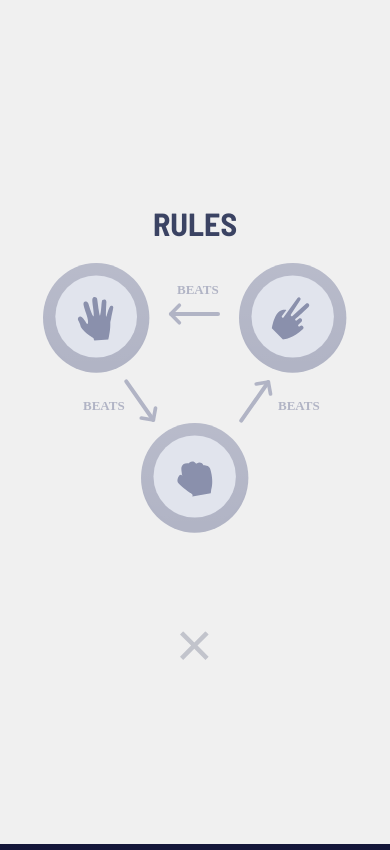
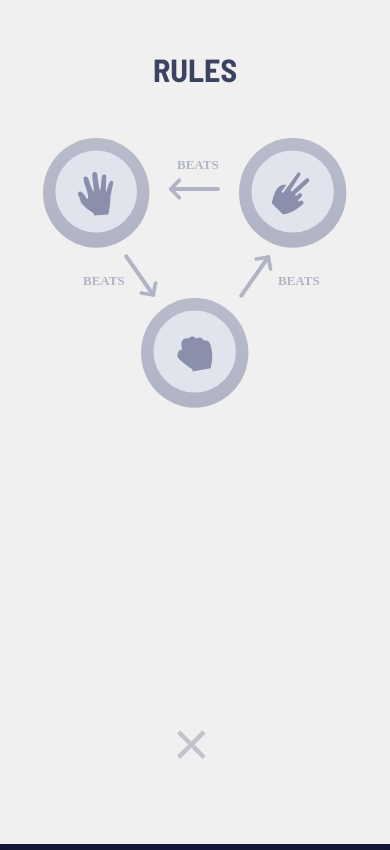
Before and after one commit to Lapsa09/rock-paper-scissors-master, a plain HTML site: page index.html in a window 390 px wide. Both pictures are taken after a click on the button "RULES". Drawn offline with Linux system fonts and the light colour scheme.

Commit message:
popup improved

```diff
--- a/app.js
+++ b/app.js
@@ -8,6 +8,7 @@ const btn2 = document.getElementById("btn-2");
 const openBtn = document.getElementById("open");
 const closeBtn = document.getElementById("close");
 const modal = document.getElementById("modal");
+const popup = document.querySelector(".popup-wrapper");
 
 let result = document.querySelector(".status h1");
 
@@ -64,11 +65,11 @@ reset.addEventListener("click", () => {
 });
 
 openBtn.addEventListener("click", () => {
-  modal.style.display = "flex";
+  popup.style.display = "block";
 });
 
 closeBtn.addEventListener("click", () => {
-  modal.style.display = "none";
+  popup.style.display = "none";
 });
 
 updateScore(0);
--- a/index.html
+++ b/index.html
@@ -48,14 +48,19 @@
         </button>
       </main>
 
-      <div class="rules-modal" id="modal">
-        <h1>RULES</h1>
-        <div class="modal">
-          <img src="images/image-rules.svg" alt="" />
+      <div class="popup-wrapper">
+        <div class="rules-modal" id="modal">
+          <div class="flexed">
+            <h1>RULES</h1>
+            <button id="close">
+              <img src="images/icon-close.svg" alt="" />
+            </button>
+          </div>
+          <div class="modal">
+            <img src="images/image-rules.svg" alt="" />
+          </div>
         </div>
-        <button id="close"><img src="images/icon-close.svg" alt="" /></button>
       </div>
-
       <div class="selection">
         <div>
           <h2>You Picked</h2>
--- a/style.css
+++ b/style.css
@@ -164,17 +164,35 @@ main .btn-circle:hover {
     max-width: 100%;
 }
 
+.popup-wrapper {
+    display: none;
+    background: rgba(0, 0, 0, 0.5);
+    position: fixed;
+    top: 0;
+    left: 0;
+    width: 100%;
+    height: 100%;
+}
+
 .rules-modal {
-    display: none;
+    display: flex;
     flex-direction: column;
     justify-content: center;
     align-items: center;
     background-color: #f0f0f0;
     position: fixed;
-    top: 0;
-    left: 0;
-    width: 100vw;
-    height: 100vh;
+    top: 50%;
+    right: 50%;
+    transform: translate(50%, -50%);
+    width: 400px;
+    height: 400px;
+    border-radius: 10px;
+}
+
+.flexed {
+    width: 80%;
+    display: flex;
+    justify-content: space-between;
 }
 
 .rules-modal h1 {
@@ -183,9 +201,8 @@ main .btn-circle:hover {
 
 .rules-modal button {
     background-color: transparent;
-    margin-top: 100px;
+    /* margin-top: 100px; */
     border: none;
-    transform: scale(1.5);
     cursor: pointer;
 }
 
@@ -201,6 +218,22 @@ main .btn-circle:hover {
         position: static;
         margin: 0 auto 10px;
     }
+    .rules-modal{
+        width: 100vw;
+        height: 100vh;
+        justify-content: flex-start;
+        padding-top: 50px;
+        border-radius: 0;
+    }
+    .rules-modal h1{
+        margin: 0 auto 50px;
+    }
+    .rules-modal button{
+        transform: scale(1.5);
+        position: absolute;
+        bottom: 10%;
+        left: 45%;
+    }
 }
 
 @media (max-width:399px) {
@@ -215,8 +248,8 @@ main .btn-circle:hover {
     }
 }
 
-@media (max-width:385px){
-    header h1{
+@media (max-width:385px) {
+    header h1 {
         font-size: 2.5rem;
     }
 }
```
